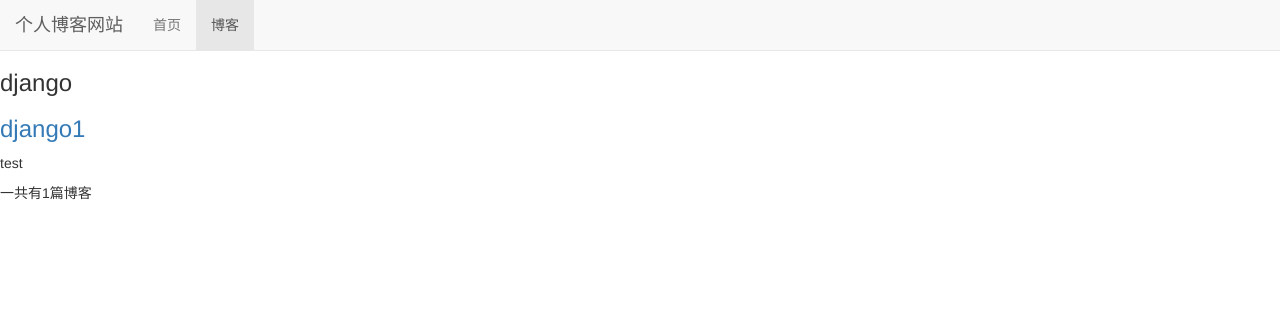
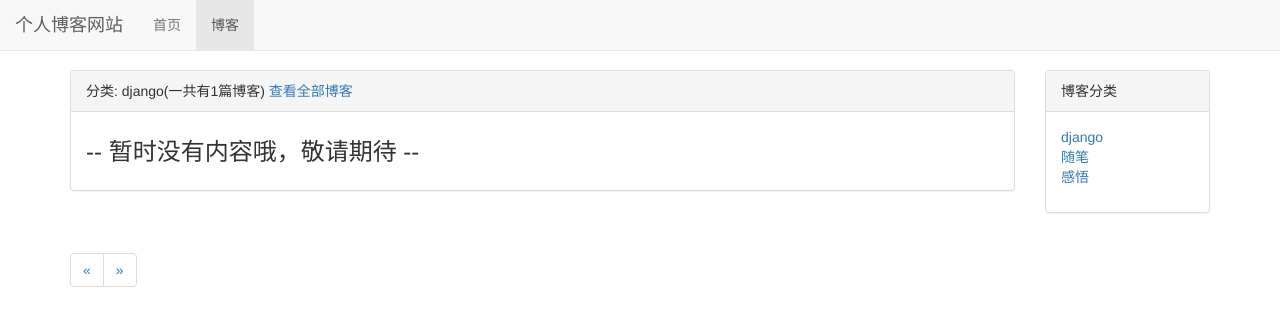
Before and after one commit to muziqingyi/myblog, a Django app: page /blog/type/1 in a window 1280 px wide. Shown: the top 326 px of the page. Run offline with Django 3.2, Linux system fonts and the light colour scheme; data comes from the database, SQL or seed files in the repository; both versions use the stored data as it was after the commit; some libraries are stand-ins or nearby versions.

Commit message:
添加了分页功能

```diff
--- a/blog/models.py
+++ b/blog/models.py
@@ -18,3 +18,7 @@ class Blog(models.Model):
 
     def __str__(self):
         return "<Blog: %s>" %self.title
+
+    #按创建时间倒序排列
+    class Meta:
+        ordering = ["-created_time"]
--- /dev/null
+++ b/blog/static/blog/blog.css
@@ -0,0 +1,26 @@
+ul.blog-types {
+    list-style-type: none;
+}
+div.blog:not(:last-child ) {
+    margin-bottom: 2em;
+    padding-bottom: 1em;
+    border-bottom: 1px solid #eee;
+}
+div.blog h3 {
+    margin-top: 0.5em;
+}
+div.blog p.blog-info {
+    margin-bottom: 0;
+}
+
+ul.blog-info-description {
+    list-style-type: none;
+    margin-bottom: 1em;
+}
+ul.blog-info-description li{
+    display: inline-block;
+    margin-right: 2em;
+}
+div.blog-content {
+    text-indent: 2em;
+}
--- a/blog/templates/blog_list.html
+++ b/blog/templates/blog_list.html
@@ -6,14 +6,91 @@
 
 {% block nav_blog_active %}active{% endblock %}
 
+{% load staticfiles %}
+{% block header_extends %}
+    <link rel="stylesheet" href="{% static 'blog/blog.css' %}">
+{% endblock %}
+
 {% block content %}
-    {% for blog in blogs %}
-        <a href="{% url 'blog_detail' blog.id %}">
-        <h3>{{ blog.title }}</h3>
-        </a>
-        <p>{{ blog.content|truncatechars:30 }}</p>
-    {% empty %}
-        <p>-- 暂时没有内容哦，敬请期待 --</p>
-    {% endfor %}
-    <p>一共有{{ blogs|length }}篇博客</p>
+    <div class="container">
+        <div class="row">
+            {# 博客内容主体 #}
+            <div class="col-xs-12 col-sm-8 col-md-9 col-lg-10">
+                <div class="panel panel-default">
+                    <div class="panel-heading">
+                        {% block blog_list_title %}
+                        博客列表(一共有{{ page_of_blogs.paginator.count }}篇博客)
+                        {% endblock %}
+                    </div>
+                    <div class="panel-body">
+                        {% for blog in page_of_blogs.object_list %}
+                            <div class="blog">
+                                <h3>
+                                    <a href="{% url 'blog_detail' blog.id %}">
+                                    {{ blog.title }}</a>
+                                </h3>
+                                <p class="blog-info">
+                                    <span class="glyphicon glyphicon-tag"></span><a href="{% url 'blogs_with_type' blog.blog_type.id %}">{{ blog.blog_type }}</a>
+                                    <span class="glyphicon glyphicon-time"></span>{{ blog.created_time|date:"Y-m-d" }}
+                                </p>
+                                <p>{{ blog.content|truncatechars:120 }}</p>
+                            </div>
+                        {% empty %}
+                            <div class="blog">
+                                <h3>-- 暂时没有内容哦，敬请期待 --</h3>
+                            </div>
+                        {% endfor %}
+                    </div>
+                </div>
+            </div>
+            {# 分类导航 #}
+            <div class="hidden-xs col-sm-4 col-md-3 col-lg-2">
+                <div class="panel panel-default">
+                    <div class="panel-heading">
+                        博客分类
+                    </div>
+                    <div class="panel-body">
+                        <ul class="blog-types">
+                            {% for blog_type in blog_types %}
+                                <li>
+                                    <a href="{% url 'blogs_with_type' blog_type.id %}">
+                                    {{ blog_type.type_name }}</a>
+                                </li>
+                            {% empty %}
+                                <li>暂无分类</li>
+                            {% endfor %}
+                        </ul>
+                    </div>
+                </div>
+            </div>
+        </div>
+        {# 分页 #}
+        <div>
+            <ul class="pagination">
+                <li>
+                    {% if page_of_blogs.has_previous %}
+                        <a href="?page={{ page_of_blogs.previous_page_number }}" aria-label="Previous">
+                            <span aria-hidden="true">&laquo;</span>
+                        </a>
+                    {% else %}
+                        <span aria-hidden="true">&laquo;</span>
+                    {% endif %}
+                </li>
+                {% for page_num in page_of_blogs.paginator.page_range %}
+                    <li><a href="?page={{ page_num }}">{{ page_num }}</a></li>
+                {% endfor %}
+                <li>
+                    {% if page_of_blogs.has_next %}
+                        <a href="?page={{ page_of_blogs.next_page_number }}" aria-label="Next">
+                            <span aria-hidden="true">&raquo;</span>
+                        </a>
+                    {% else %}
+                        <span aria-hidden="true">&raquo;</span>
+                    {% endif %}
+
+                </li>
+            </ul>
+        </div>
+    </div>
+
 {% endblock %}
--- a/blog/templates/blogs_with_type.html
+++ b/blog/templates/blogs_with_type.html
@@ -1,20 +1,10 @@
-{% extends 'base.html' %}
+{% extends 'blog_list.html' %}
 
 {% block title %}
     {{ blog_type.type_name }}
 {% endblock %}
 
-{% block nav_blog_active %}active{% endblock %}
-
-{% block content %}
-    <h3>{{ blog_type.type_name }}</h3>
-    {% for blog in blogs %}
-        <a href="{% url 'blog_detail' blog.id %}">
-            <h3>{{ blog.title }}</h3>
-        </a>
-        <p>{{ blog.content|truncatechars:30 }}</p>
-    {% empty %}
-        <p>--暂时没有内容哦，敬请期待--</p>
-    {% endfor %}
-    <p>一共有{{ blogs|length }}篇博客</p>
+{% block blog_list_title %}
+    分类: {{ blog_type.type_name }}(一共有{{ blogs|length }}篇博客)
+    <a href="{% url 'blog_list' %}">查看全部博客</a>
 {% endblock %}
--- a/blog/views.py
+++ b/blog/views.py
@@ -1,10 +1,17 @@
 from django.shortcuts import render_to_response, get_object_or_404
 from .models import Blog,BlogType
+from django.core.paginator import Paginator
 
 # Create your views here.
 def blog_list(request):
+    blogs_all_list = Blog.objects.all()
+    paginator = Paginator(blogs_all_list,10) #每10页进行分页
+    page_num = request.GET.get("page", 1)  # 获取url的页面参数
+    page_of_blogs = paginator.get_page(page_num)
+
     context = {}
-    context['blogs'] = Blog.objects.all()
+    context['page_of_blogs'] = page_of_blogs
+    context['blog_types'] = BlogType.objects.all()
     return render_to_response('blog_list.html',context)
 
 def blog_detail(request, blog_id):
@@ -15,6 +22,7 @@ def blog_detail(request, blog_id):
 def blogs_with_type(request,blog_type_pk):
     context = {}
     blog_type = get_object_or_404(BlogType, pk=blog_type_pk)
+    context['blog_type'] = blog_type
     context['blogs'] = Blog.objects.filter(blog_type=blog_type)
-    context['blog_type'] = blog_type
+    context['blog_types'] = BlogType.objects.all()
     return render_to_response('blogs_with_type.html',context)
```
Also changed, not shown: blog/templates/blog_detail.html (+23 -10 lines), blog/migrations/0002_auto_20180606_2156.py (added), db.sqlite3.
